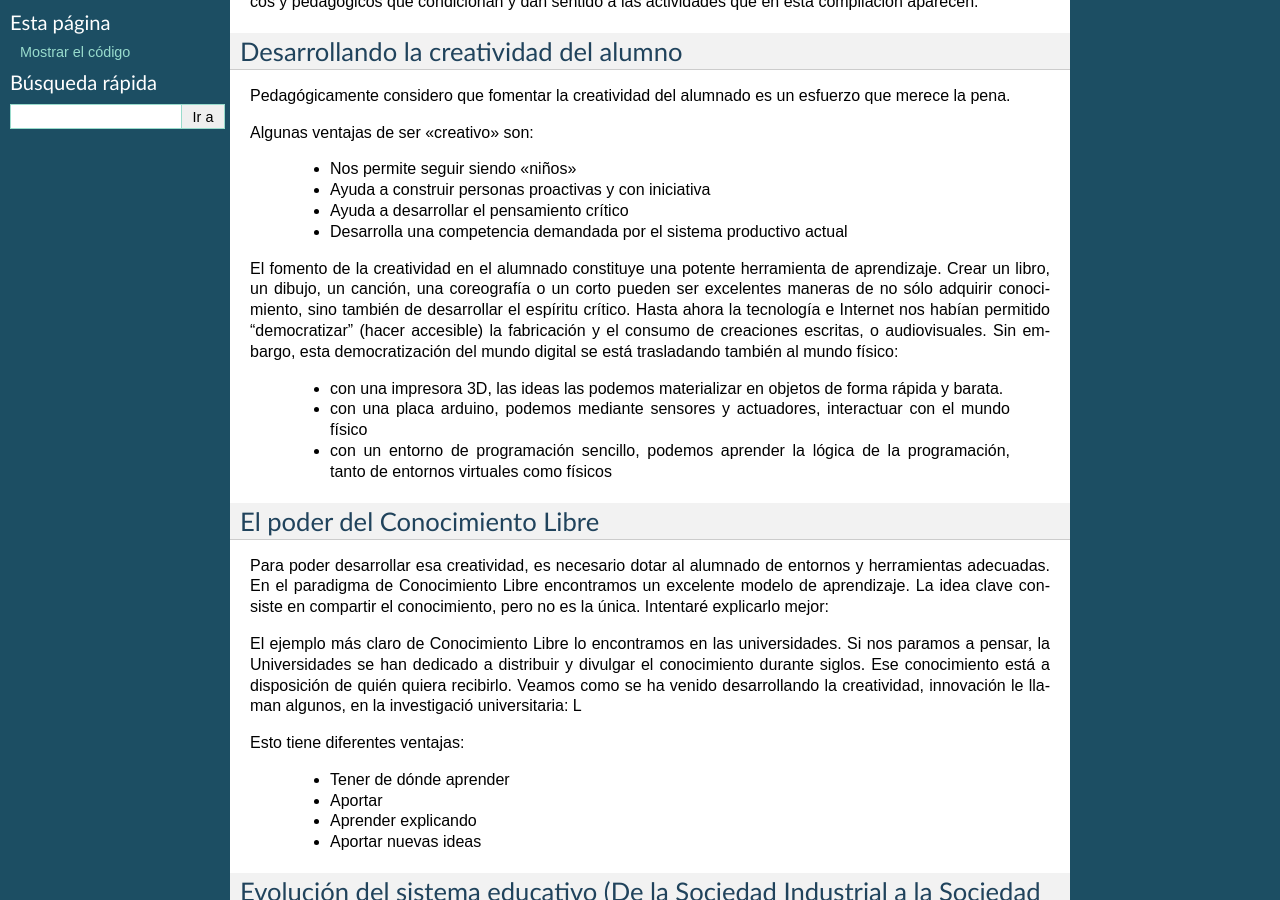
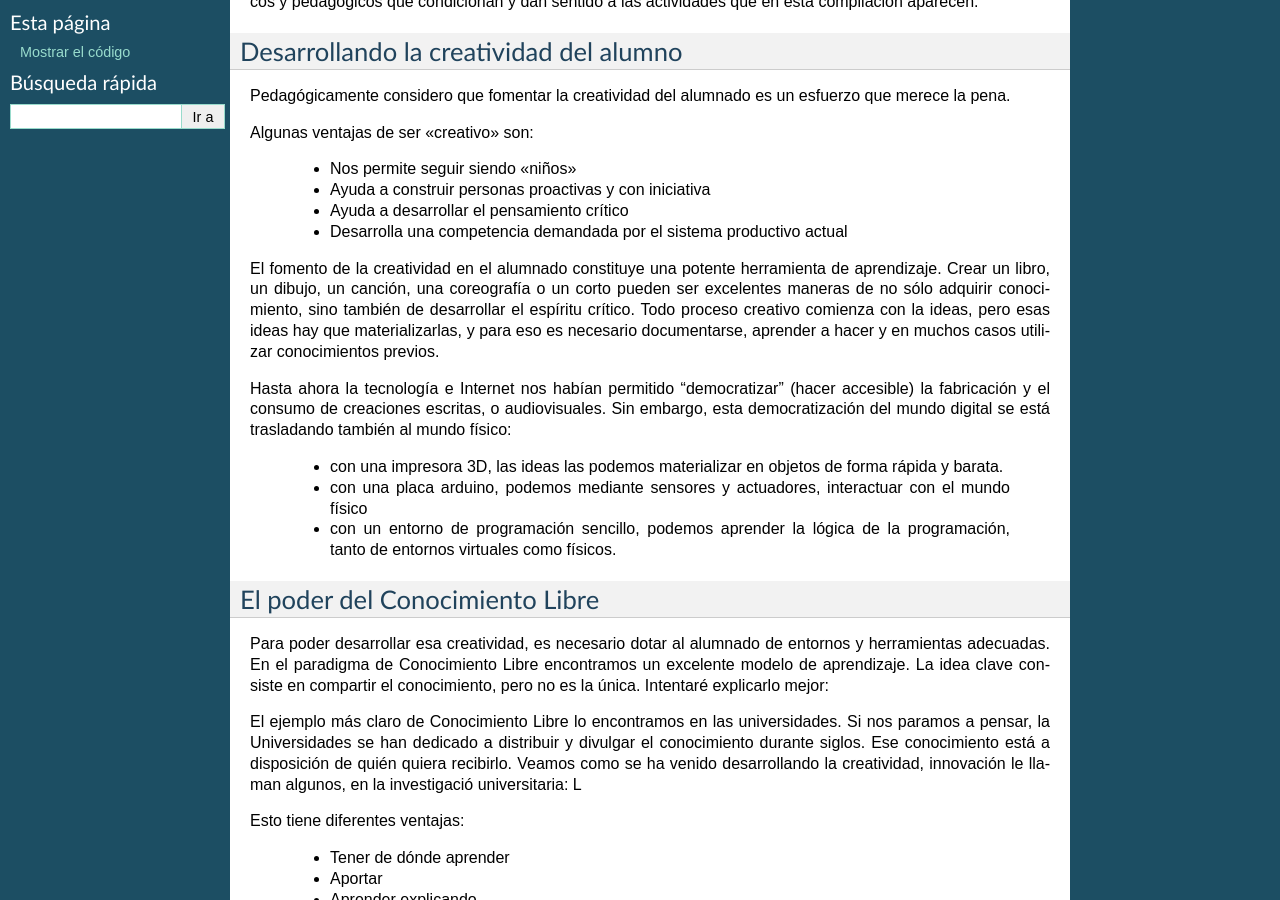
Before and after one commit to es3a10/aula_creativa, a Sphinx documentation site: the page built from docs/introduccion.rst, in a window 1280 px wide and 900 px high, scrolled down 372 px. Built offline with Sphinx 7.4.7, drawn with Linux system fonts in a browser that asks for light colours.

Commit message:
Update introduccion.rst

```diff
--- a/docs/introduccion.rst
+++ b/docs/introduccion.rst
@@ -30,12 +30,15 @@ Algunas ventajas de ser "creativo" son:
 
 El fomento de la creatividad en el alumnado constituye una potente herramienta de aprendizaje.
 Crear un libro, un dibujo, un canción, una coreografía o un corto pueden ser excelentes maneras de no sólo adquirir conocimiento, sino también de desarrollar el espíritu crítico.
+Todo proceso creativo comienza con la ideas, pero esas ideas hay que materializarlas, y para eso es necesario documentarse,
+aprender a hacer y en muchos casos utilizar conocimientos previos.
+
 Hasta ahora la tecnología e Internet nos habían permitido “democratizar” (hacer accesible) la fabricación y el consumo de creaciones escritas, o audiovisuales.
 Sin embargo, esta democratización del mundo digital se está trasladando también al mundo físico:
 
 	- con una impresora 3D, las ideas las podemos materializar en objetos de forma rápida y barata.
 	- con una placa arduino, podemos mediante sensores y actuadores, interactuar con el mundo físico
-	- con un entorno de programación sencillo, podemos aprender la lógica de la programación, tanto de entornos virtuales como físicos
+	- con un entorno de programación sencillo, podemos aprender la lógica de la programación, tanto de entornos virtuales como físicos.
 
 
 El poder del Conocimiento Libre
```
